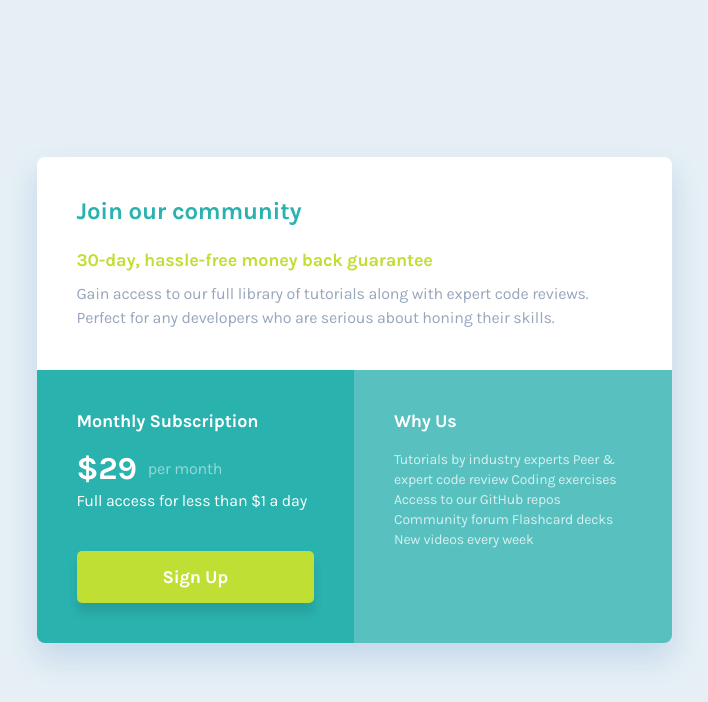
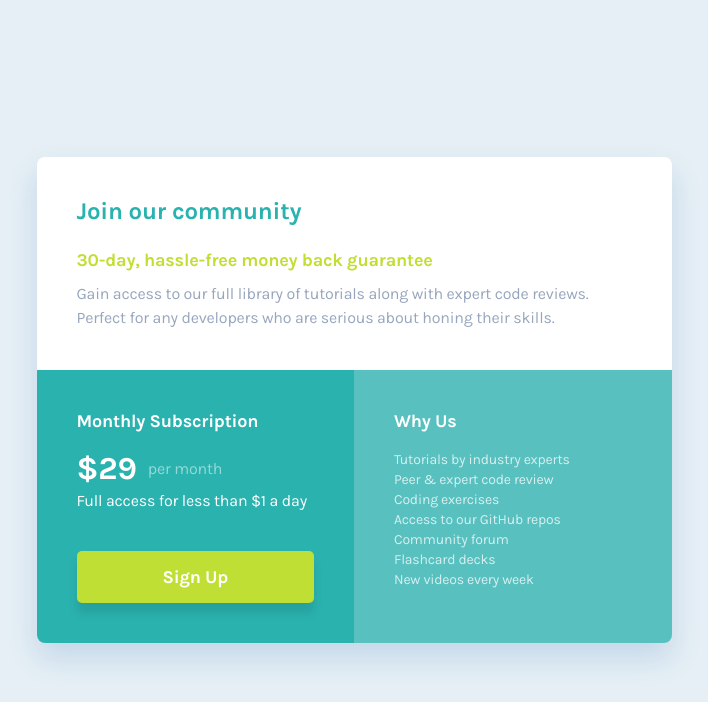
Before and after one commit to lkoster/single-price-grid-component-master, a plain HTML site: page index.html in a window 1280 px wide. Shown: the whole page, without its empty margins (286-994 px from the left). Drawn offline with Linux system fonts and the light colour scheme.

Commit message:
updated why-us list

```diff
--- a/index.html
+++ b/index.html
@@ -37,10 +37,15 @@
       </div>
       <div class="why-us">
         <h3 class="sub-title">Why Us</h3>
-        <p class="why-us__text">
-          Tutorials by industry experts Peer &amp; expert code review Coding exercises Access to our GitHub repos
-          Community forum Flashcard decks New videos every week
-        </p>
+        <ul class="why-us__list">
+          <li>Tutorials by industry experts</li>
+          <li>Peer &amp; expert code review</li>
+          <li>Coding exercises</li>
+          <li>Access to our GitHub repos</li>
+          <li>Community forum</li>
+          <li>Flashcard decks</li>
+          <li>New videos every week</li>
+        </ul>
       </div>
     </article>
   </body>
--- a/style.css
+++ b/style.css
@@ -55,6 +55,12 @@ img {
   height: auto;
   font-style: italic;
   /* for alt text */
+}
+
+ul {
+  list-style: none;
+  padding: 0;
+  margin: 0;
 }
 
 .grid-container {
@@ -147,7 +153,7 @@ img {
   padding: 4rem;
 }
 
-.why-us__text {
+.why-us__list {
   font-size: 1.4rem;
   line-height: 2rem;
   opacity: 0.75;
```
